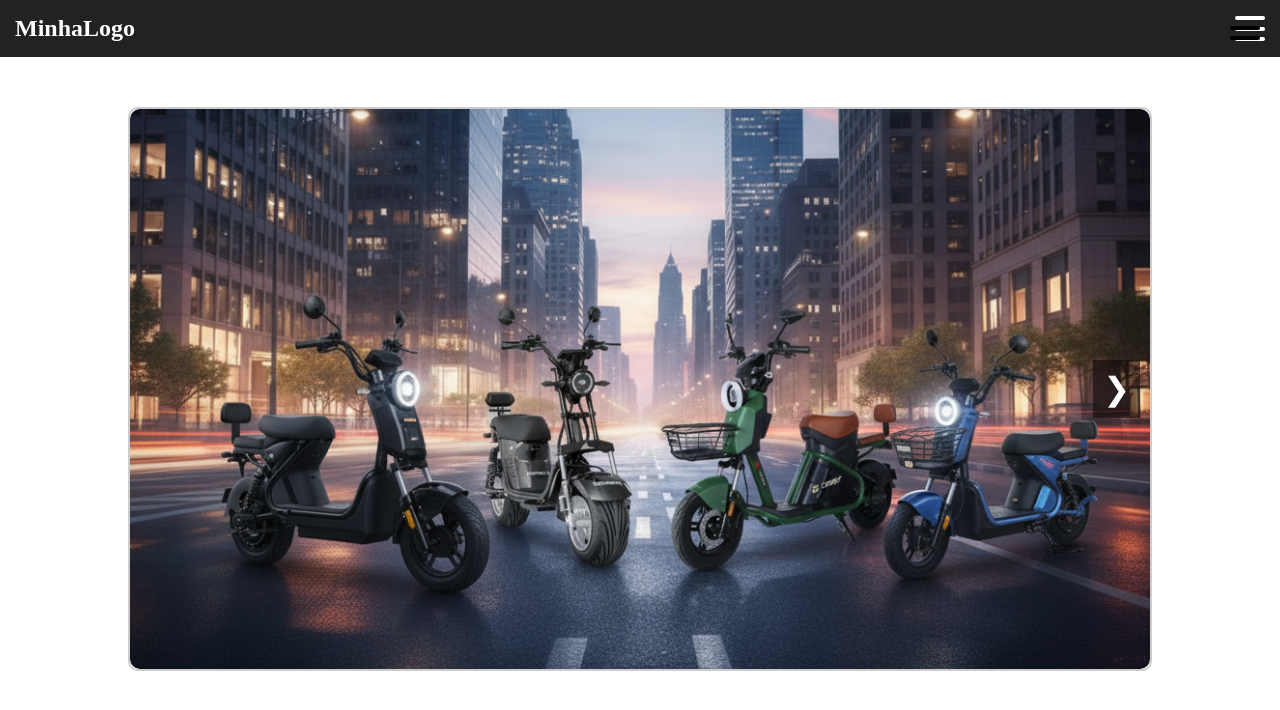
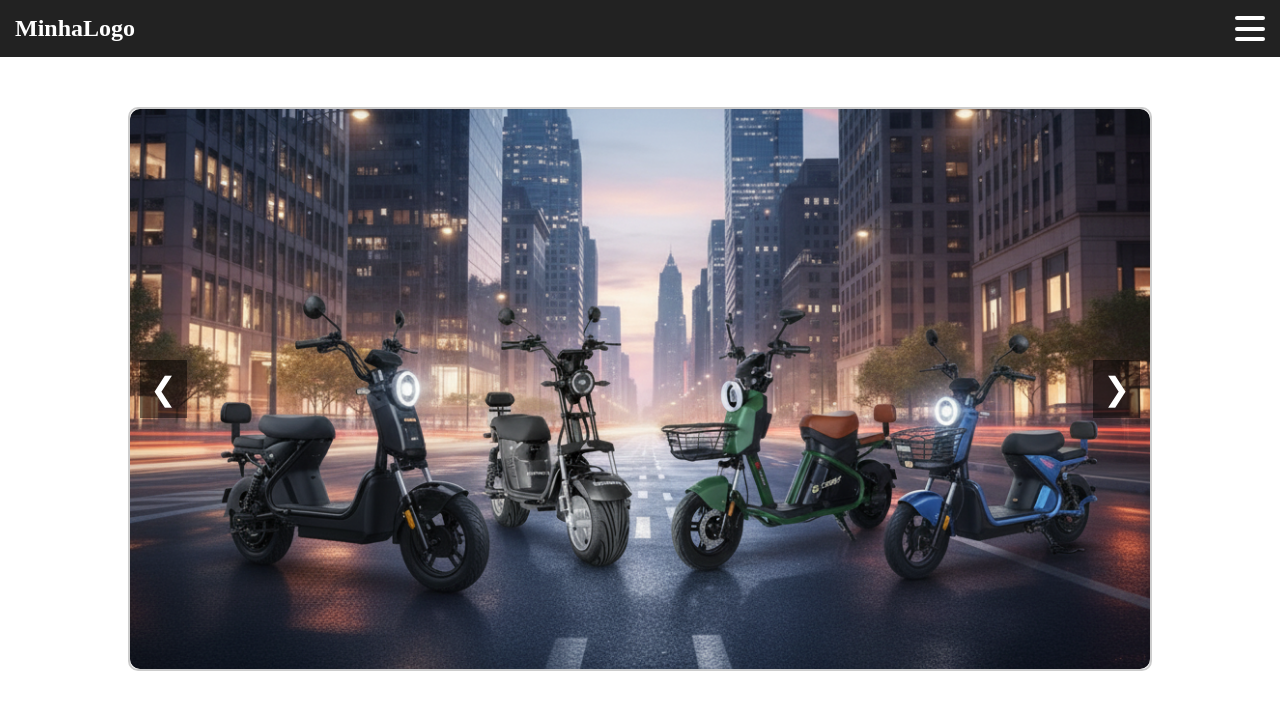
Before and after one commit to Gleitonbb/site-luan, a plain HTML site: page index.html in a window 1280 px wide. Drawn offline with Linux system fonts and the light colour scheme.

Commit message:
Update sport-bike-style.css

```diff
--- a/sport-bike-style.css
+++ b/sport-bike-style.css
@@ -3,10 +3,13 @@
   padding: 0;
   box-sizing: border-box;
 }
-main{
- width: 100%;
- height: 100vh;
+
+main {
+  width: 100%;
+  height: 100vh;
 }
+
+/* ---------------- Carrossel ---------------- */
 .carrossel {
   position: relative;
   width: 80%;   /* largura do carrossel */
@@ -14,19 +17,19 @@ main{
   margin: 50px auto;
   border: 2px solid #ccc;
   border-radius: 10px;
+  z-index: 1; /* garante que fique atrás do menu */
 }
+
 .carrossel-container {
   display: flex;
   transition: transform 0.5s ease-in-out;
   width: 100%;
-
 }
 
 .item {
   min-width: 100%; /* igual à largura do carrossel */
   height: 70vh;
   background: lightblue;
-  /*border: 2px solid black;*/
   display: flex;
   align-items: center;
   justify-content: center;
@@ -37,14 +40,12 @@ main{
 /* Estilo padrão (desktop) */
 .imagem-apresentacao {
   width: 100%;
-  height: 70vh; /* altura para desktop */
+  height: 70vh;
   background-image: url("imagem/imagem-apresentacao.png");
   background-size: cover;
   background-position: center;
   border-radius: 10px;
-  z-index: 1;
 }
-
 
 /* Quando a tela for celular (até 768px) */
 @media (max-width: 328px) {
@@ -54,32 +55,7 @@ main{
   }
 }
 
-/* Menu hambúrguer */
-.menu {
-  position: absolute; /* tira do fluxo normal */
-  top: 20px;   /* distancia do topo */
-  right: 20px; /* distancia da direita */
-  width: 30px;
-  height: 25px;
-  cursor: pointer;
-  z-index: 9999; /* sempre por cima */
-}
-
-/* Os tracinhos do hambúrguer */
-.menu::before,
-.menu::after,
-.menu div {
-  content: "";
-  display: block;
-  height: 4px;
-  width: 100%;
-  background: black;
-  margin: 6px 0;
-  border-radius: 2px;
-}
-
-
-/* Botões */
+/* Botões do carrossel */
 .seta {
   position: absolute;
   top: 50%;
@@ -90,7 +66,7 @@ main{
   border: none;
   padding: 10px;
   cursor: pointer;
-  z-index: 1;
+  z-index: 2;
 }
 
 .seta.esquerda {
@@ -101,7 +77,7 @@ main{
   right: 10px;
 }
 
-/* Navbar */
+/* ---------------- Navbar ---------------- */
 .navbar {
   display: flex;
   justify-content: space-between;
@@ -109,7 +85,8 @@ main{
   background: #222;
   padding: 15px;
   color: white;
-  position: relative; /* para posicionar o menu embaixo */
+  position: relative;
+  z-index: 9999; /* garante que a navbar e o menu fiquem sempre na frente */
 }
 
 .logo {
@@ -127,6 +104,7 @@ main{
   background: none;
   border: none;
   cursor: pointer;
+  z-index: 10000;
 }
 
 .hamburguer span {
@@ -137,7 +115,7 @@ main{
   border-radius: 5px;
 }
 
-/* Popup */
+/* ---------------- Popup do menu ---------------- */
 .menu-popup {
   display: none; /* escondido no início */
   position: absolute;
@@ -148,6 +126,7 @@ main{
   border-radius: 8px;
   box-shadow: 0px 4px 8px rgba(0,0,0,0.3);
   animation: aparecer 0.3s ease-in-out;
+  z-index: 10000; /* sempre por cima da imagem */
 }
 
 @keyframes aparecer {
```
